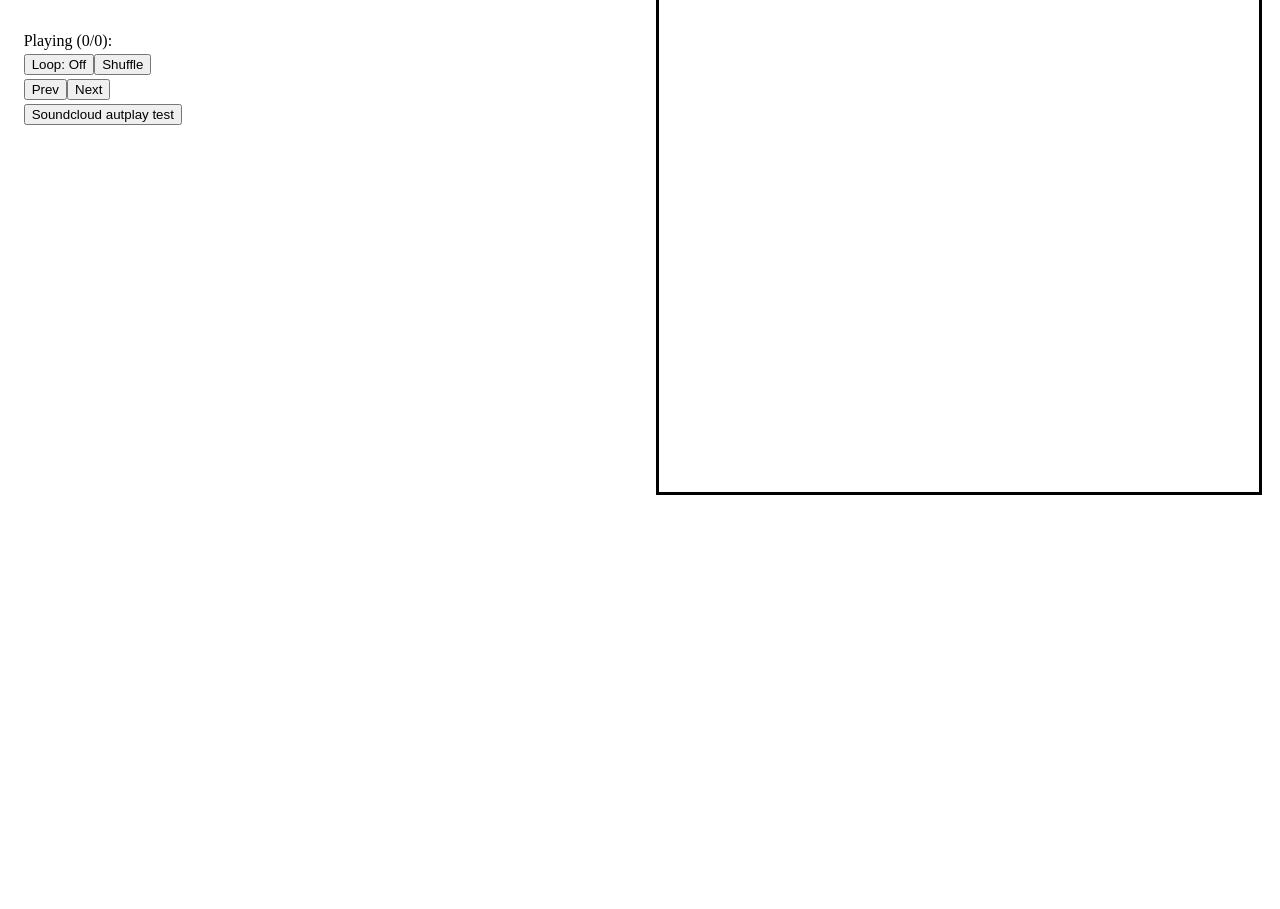
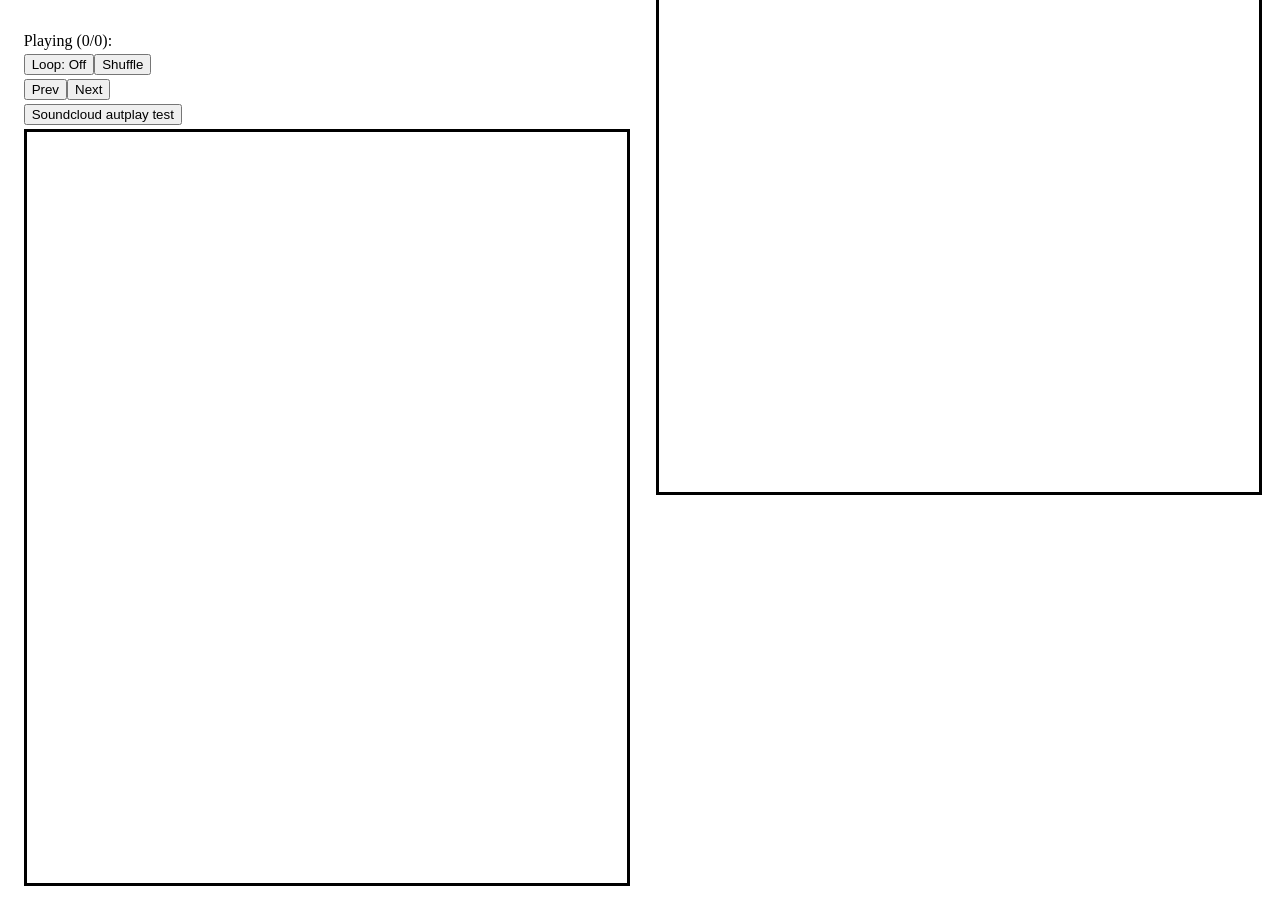
Before and after one commit to dgbogi564/multi-platform-player, a React (Vite) app: page / in a window 1280 px wide. Shown: the part 400-1309 px from the top of the page. Before the commit the page ends 918 px from the top, so only its background shows below. Built offline with nearby package versions, Linux system fonts and the light colour scheme.

Commit message:
Implemented local storage and list components

```diff
--- a/src/App.css
+++ b/src/App.css
@@ -30,3 +30,13 @@ textarea {
     border-style: solid;
     border-size: 1px
 }
+.playlistList-wrapper {
+    width:100%;
+    aspect-ratio: 4 / 5;
+    border-style: solid;
+    border-size: 1px
+}
+
+.playlist-item, .playlistList-item {
+    display: inline-flex;
+}
--- a/src/App.jsx
+++ b/src/App.jsx
@@ -3,18 +3,24 @@ import ReactPlayer from "react-player";
 
 import "./App.css"
 
-import Playlist from "./Playlist"
+import List from "./components/playlist/List.jsx"
+import PlaylistItem from "./components/playlist/PlaylistItem.jsx";
+import PlaylistListItem from "./components/playlist/playlistListItem.jsx";
+import {retrieve, store} from "./utils/localStorage.jsx";
 
 class App extends Component {
     state = {
         url: null,
         playlist: [],
+        playlistList: retrieve("playlistList", []),
+        playlistId: null,
         position: 0,
         playing: false,
         played: 0,
         loop: 0,
         loopText: "Loop: Off"
-    }
+    };
+
 
     load = url => {
         this.setState({url: url, playing: true})
@@ -22,30 +28,30 @@ class App extends Component {
 
     prev = () => {
         if (this.state.position > 1) {
-            let pos = this.state.position - 1
+            let position = this.state.position - 1
             this.setState({
-                url: this.state.playlist[pos].url,
-                pos: pos,
+                url: this.state.playlist[position].url,
+                position: position,
                 playing: true
             })
         }
     }
 
     next = () => {
-        let pos;
+        let position;
         let playing = false;
         if (this.state.position < this.state.playlist.length - 1) {
-            pos = this.state.position + 1
+            position = this.state.position + 1
             playing = true
         } else if (this.state.loop === 1) {
-            pos = 0;
+            position = 0;
             playing = true
         } else {
-            pos = this.state.position
+            position = this.state.position
         }
         this.setState({
-            url: this.state.playlist[pos].url,
-            pos: pos,
+            url: this.state.playlist[position].url,
+            position: position,
             playing: playing
         })
     }
@@ -69,19 +75,18 @@ class App extends Component {
         this.setState({
             url: playlist[0].url,
             playlist: playlist,
-            pos: 0,
+            position: 0,
             playing: true
         })
-        this.player.reload
     }
 
     handleLoop = () => {
         let loop = (this.state.loop + 1) % 3
-        let loopText = ({
-            0: "Loop: Off",
-            1: "Loop: All",
-            2: "Loop: Single"
-        })[loop];
+        let loopText = [
+            "Loop: Off",
+            "Loop: All",
+            "Loop: Single"
+        ][loop];
         this.setState({
             loop: loop,
             loopText: loopText
@@ -115,23 +120,38 @@ class App extends Component {
 
     handleAdd = (input) => {
         console.log("onAdd")
+
         let playlist = [
             ...this.state.playlist,
             ...input.split(/\r?\n/).map((url) => ({url: url, id: crypto.randomUUID()}))
         ]
-        this.setState({})
+        let playlistList = [...this.state.playlistList]
+        let playlistId = this.state.playlistId
+        if (playlistId == null) {
+            playlistId = playlistList.length
+        }
+        playlistList.push({
+            name: new Date().toTimeString(),
+            id: playlistList.length,
+            playlist: playlist
+        })
+
         if (this.state.url == null) {
             this.setState({
                 url: playlist[0].url,
-                playlist: playlist,
-                pos: 0,
+                position: 0,
                 playing: true
             })
-        } else {
-            this.setState({
-                playlist: playlist
-            })
         }
+
+        this.setState({
+            playlist: playlist,
+            playlistId: playlistId,
+            playlistList: playlistList
+        })
+
+        store("textAreaInput", input)
+        store("playlistList", playlistList)
     }
 
     ref = player => {
@@ -139,7 +159,7 @@ class App extends Component {
     }
 
     render() {
-        const {url, playlist, position, playing, played, loop, loopText} = this.state
+        const {url, playlist, playlistList, position, playing, played, loop, loopText} = this.state
         //const SEPARATOR = " · "
         //const loopLabel = ["Loop: Off", "Loop: All", "Loop: Single"]
 
@@ -149,6 +169,7 @@ class App extends Component {
             <div className="app">
                 <section>
                     <h1>Playlist Shuffler</h1>
+
                     <div className='player-wrapper'>
                         <ReactPlayer
                             ref={this.ref}
@@ -201,9 +222,17 @@ class App extends Component {
                                 </button>
                             </td>
                         </tr>
+                        <tr>
+                            <td>
+                                <div className="playlistList-wrapper">
+                                    <List data={playlistList} row={PlaylistListItem}/>
+                                </div>
+                            </td>
+                        </tr>
                         </tbody>
                     </table>
                 </section>
+
                 <section>
                     <table>
                         <tbody>
@@ -214,6 +243,7 @@ class App extends Component {
                                     this.input = input
                                 }}
                                 placeholder="Enter URLs"
+                                defaultValue={retrieve("textAreaInput")}
                                 rows="5"
                             />
                             </td>
@@ -226,7 +256,7 @@ class App extends Component {
                         <tr>
                             <td>
                                 <div className="playlist-wrapper">
-                                    <Playlist data={playlist}/>
+                                    <List data={playlist} row={PlaylistItem}/>
                                 </div>
                             </td>
                         </tr>
--- a/src/Playlist.css
+++ /dev/null
@@ -1,3 +0,0 @@
-.playlist-item {
-    display: inline-flex;
-}
--- a/src/Playlist.jsx
+++ /dev/null
@@ -1,32 +0,0 @@
-import React from "react"
-import {FixedSizeList as List} from "react-window";
-import AutoSizer from "react-virtualized-auto-sizer";
-
-import "./Playlist.css"
-
-export default function Playlist({data = null, itemSize = 20}) {
-    return (
-        <AutoSizer>
-            {({height, width}) => (
-                <List
-                    itemKey={(index, data) => data[index].id}
-                    itemData={data}
-                    className="List"
-                    width={width}
-                    height={height}
-                    itemCount={(data) ? data.length : 50}
-                    itemSize={itemSize}
-                >
-                    {Row}
-                </List>
-            )}
-        </AutoSizer>
-    )
-}
-
-const Row = ({index, style, data}) => (
-    <div className="playlist-item" style={style}>
-        <div className="playlist-index">{index+1}.</div>
-        <div className="playlist-url">{data[index].url}</div>
-    </div>
-);
--- /dev/null
+++ b/src/components/playlist/List.jsx
@@ -0,0 +1,25 @@
+import React from "react";
+import {FixedSizeList} from "react-window";
+import AutoSizer from "react-virtualized-auto-sizer";
+
+import "./PlaylistItem.css"
+
+const List = React.memo(({data = null, row, itemSize = 20}) => (
+    <AutoSizer>
+        {({height, width}) => (
+            <FixedSizeList
+                itemKey={(index, data) => data[index].id}
+                itemData={data}
+                className="list"
+                width={width}
+                height={height}
+                itemCount={data.length}
+                itemSize={itemSize}
+            >
+                {row}
+            </FixedSizeList>
+        )}
+    </AutoSizer>
+))
+
+export default List
--- /dev/null
+++ b/src/components/playlist/PlaylistItem.jsx
@@ -0,0 +1,11 @@
+import React from "react";
+
+const PlaylistItem = React.memo(({index, style, data}) => (
+    <div className="playlist-item" style={style}>
+        <div className="playlist-index">{index + 1}.</div>
+        <div className="playlist-url">{data[index].url}</div>
+    </div>
+))
+
+
+export default PlaylistItem
--- /dev/null
+++ b/src/components/playlist/playlistListItem.jsx
@@ -0,0 +1,10 @@
+import React from "react";
+
+const PlaylistListItem = React.memo(({index, style, data}) => (
+    <div className="playlistList-item" style={style}>
+        <div className="playlist-index">{index + 1}.</div>
+        <div className="playlist-name">{data[index].name}</div>
+    </div>
+))
+
+export default PlaylistListItem
--- /dev/null
+++ b/src/utils/localStorage.jsx
@@ -0,0 +1,15 @@
+export function retrieve(key, defaultValue) {
+    try {
+        let serializedItem = localStorage.getItem(key)
+        if (serializedItem == null) {
+            return defaultValue
+        }
+        return JSON.parse(serializedItem)
+    } catch(e) {
+        return defaultValue
+    }
+}
+
+export function store(key, value) {
+    localStorage.setItem(key, JSON.stringify(value))
+}
```
Also changed, not shown: src/components/playlist/PlaylistItem.css (added).
